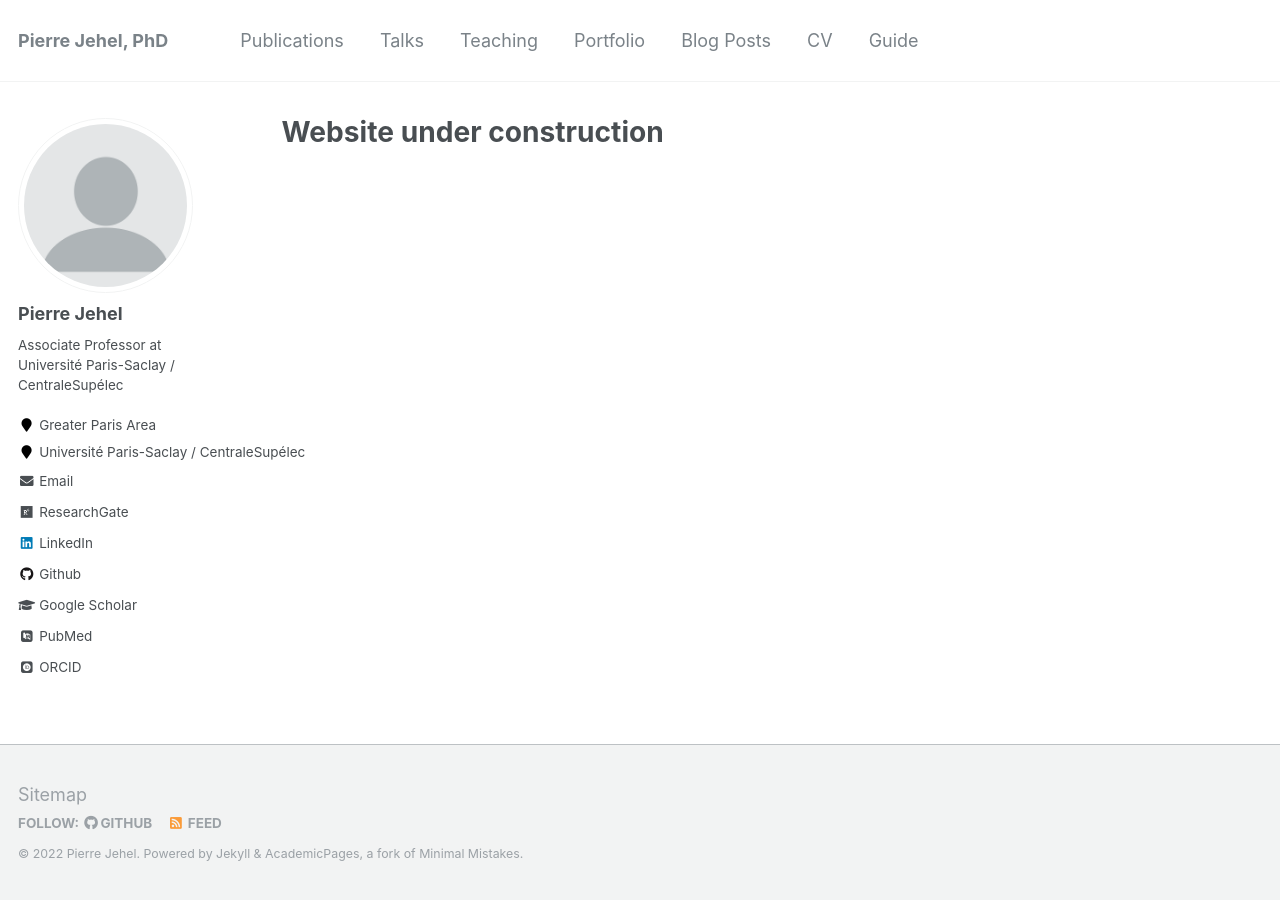
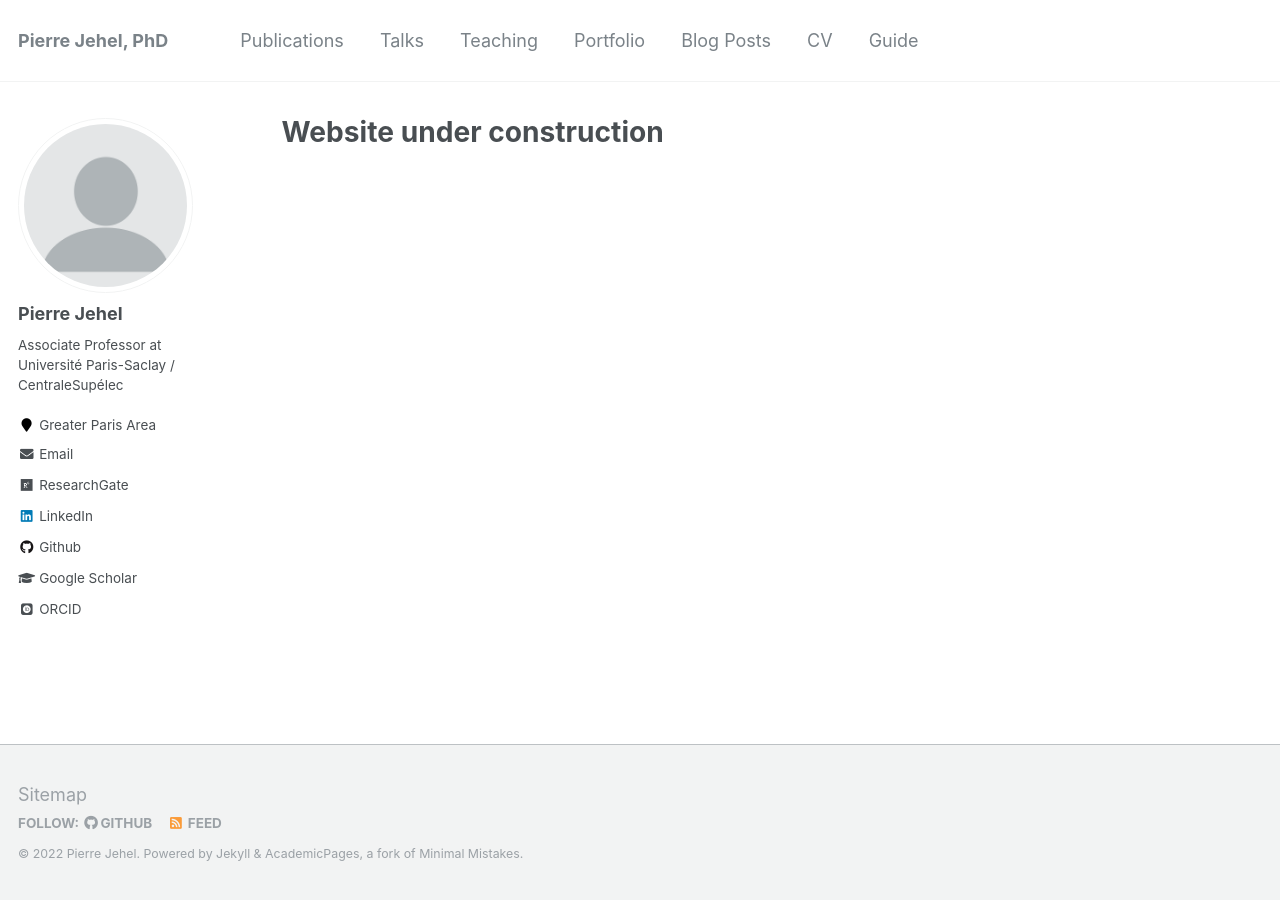
Before and after one commit to jehelp/jehelp.github.io, a Jekyll site: the page built from _pages/about.md, in a window 1280 px wide. Built offline with Jekyll 4.4.1, drawn with Linux system fonts in a browser that asks for light colours; some web fonts are replaced; part of the change alters nothing that is shown.

Commit message:
new sidebar

```diff
--- a/_config.yml
+++ b/_config.yml
@@ -84,9 +84,9 @@ author:
   avatar           : "profile.png"
   bio              : "Associate Professor at Université Paris-Saclay / CentraleSupélec"
   location         : "Greater Paris Area"
-  employer         : "Université Paris-Saclay / CentraleSupélec"
-  pubmed           : "https://www.ncbi.nlm.nih.gov/pubmed/?term=john+snow"
-  googlescholar    : "http://yourfullgooglescholarurl.com"
+  employer         : # "Université Paris-Saclay / CentraleSupélec"
+  pubmed           : # "https://www.ncbi.nlm.nih.gov/pubmed/?term=john+snow"
+  googlescholar    : "https://scholar.google.com/citations?user=RJ2D3VUAAAAJ&hl=en"
   email            : "pierre.jehel@centralesupelec.fr"
   researchgate     : "https://www.researchgate.net/profile/Pierre-Jehel" # example: "https://www.researchgate.net/profile/yourprofile"
   uri              :
@@ -102,7 +102,7 @@ author:
   instagram        :
   impactstory      : #"https://profiles.impactstory.org/u/xxxx-xxxx-xxxx-xxxx"
   lastfm           :
-  linkedin         : "pierrejehel"
+  linkedin         : "pierrejehel/en"
   orcid            : "http://orcid.org/0000-0002-6164-5043"
   pinterest        :
   soundcloud       :
```
